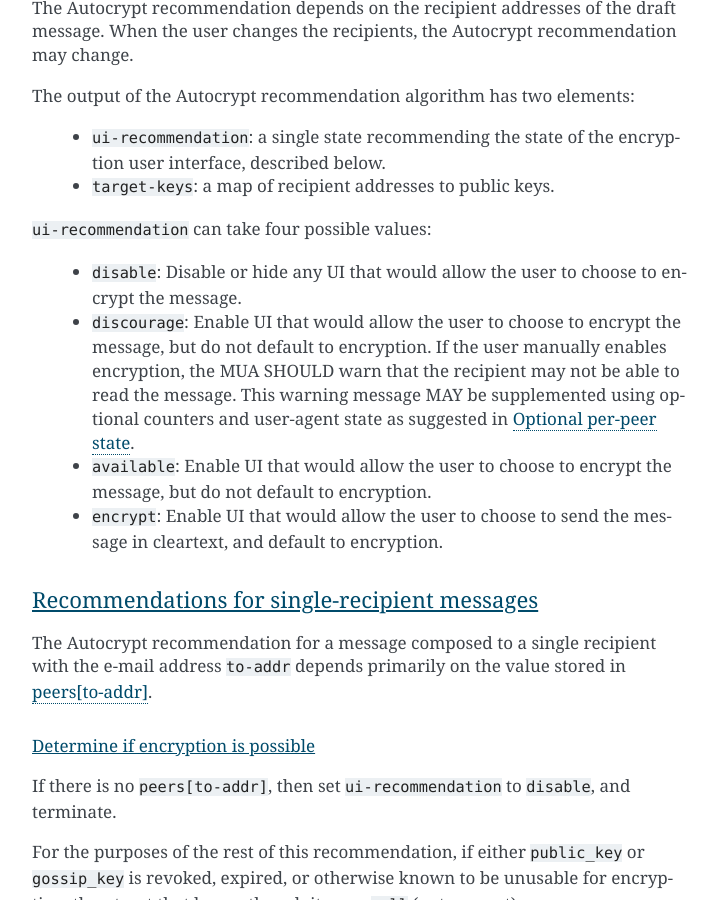
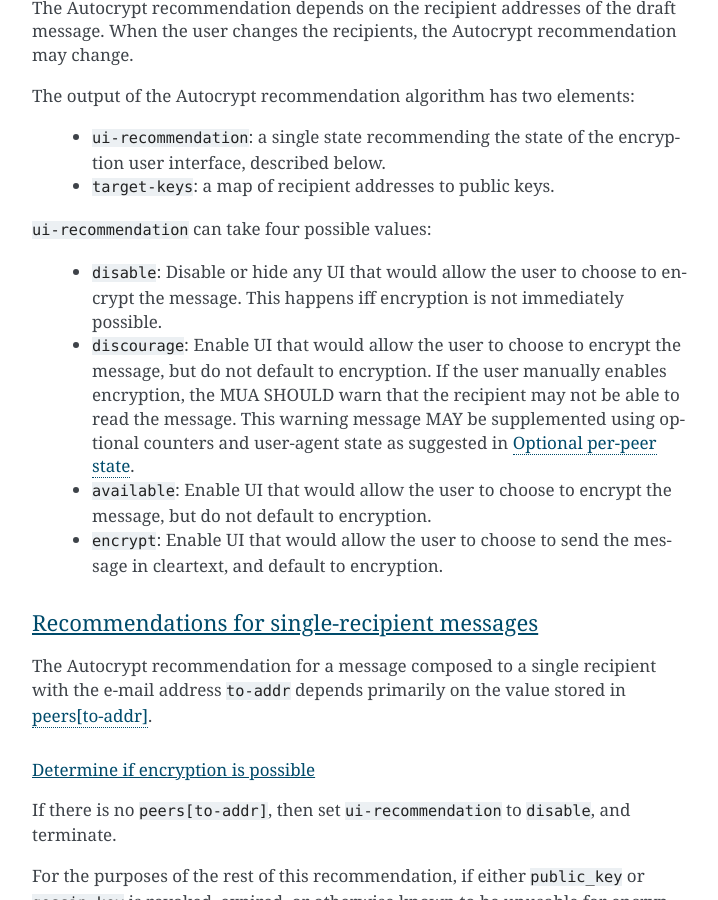
Before and after one commit to autocrypt/autocrypt, a Sphinx documentation site: the page built from doc/level1.rst, in a window 1280 px wide and 900 px high, scrolled down 8736 px. Shown: the whole window, without its empty margins (388-1106 px from the left). Built offline with Sphinx 7.4.7, drawn with Linux system fonts in a browser that asks for light colours; some of the changed text lies outside the part shown.

Commit message:
address suggestions from @Valodim

```diff
--- a/doc/level1.rst
+++ b/doc/level1.rst
@@ -402,7 +402,8 @@ The output of the Autocrypt recommendation algorithm has two elements:
 ``ui-recommendation`` can take four possible values:
 
  * ``disable``: Disable or hide any UI that would allow the user to
-   choose to encrypt the message.
+   choose to encrypt the message.  This happens iff encryption is not
+   immediately possible.
 
  * ``discourage``: Enable UI that would allow the user to choose to
    encrypt the message, but do not default to encryption. If the user
```
Also changed, not shown: other parts of doc/level1.rst (+1 -2 lines).
